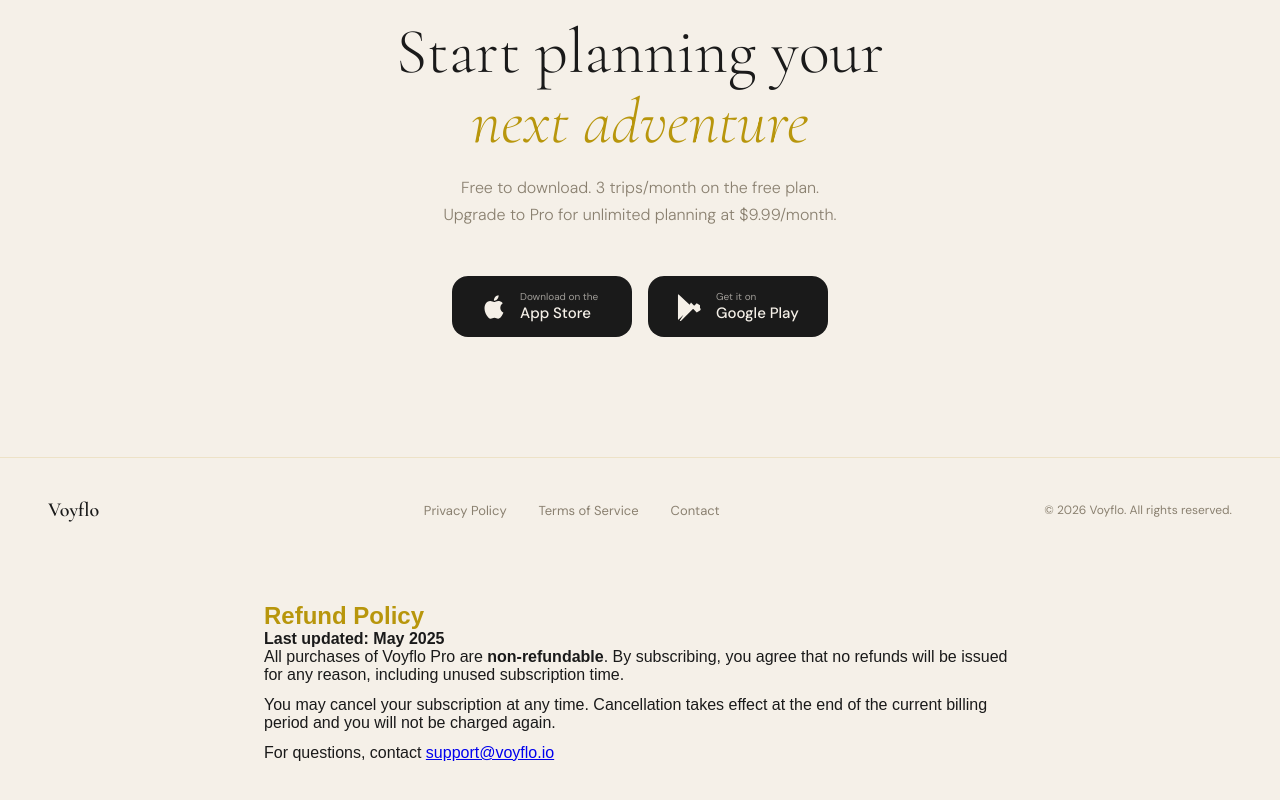
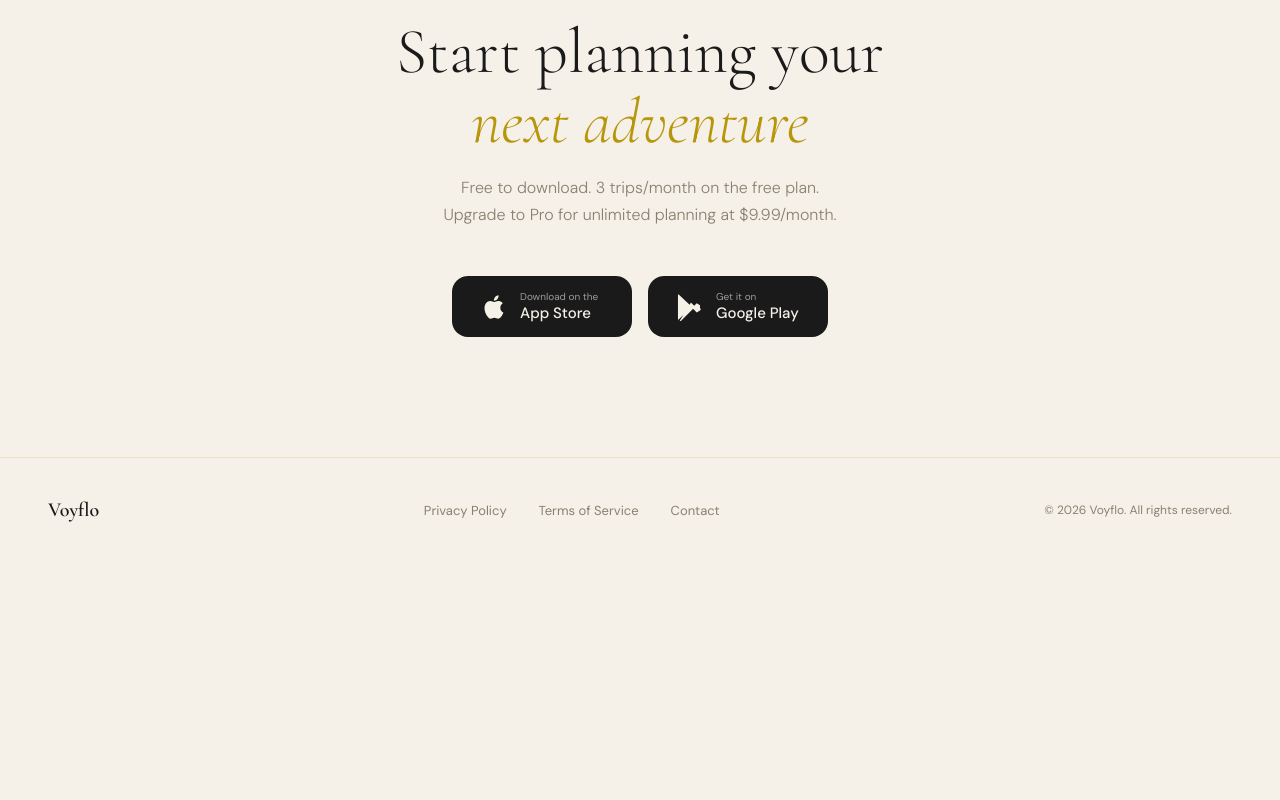
Before and after one commit to Voyflo-app/voyflo-website, a plain HTML site: page index.html in a window 1280 px wide. Shown: the part 3026-3826 px from the top of the page. After the commit the page ends 3588 px from the top, so only its background shows below. Drawn offline with nearby package versions, Linux system fonts and the light colour scheme.

Commit message:
index.html

```diff
--- a/index.html
+++ b/index.html
@@ -731,12 +731,5 @@
     observer.observe(el);
   });
 </script>
-  <section style="max-width:800px;margin:40px auto;padding:0 24px;font-family:sans-serif;color:#1A1A1A;">
-  <h2 style="color:#B8960C;">Refund Policy</h2>
-  <p><strong>Last updated: May 2025</strong></p>
-  <p>All purchases of Voyflo Pro are <strong>non-refundable</strong>. By subscribing, you agree that no refunds will be issued for any reason, including unused subscription time.</p>
-  <p style="margin-top:12px;">You may cancel your subscription at any time. Cancellation takes effect at the end of the current billing period and you will not be charged again.</p>
-  <p style="margin-top:12px;">For questions, contact <a href="mailto:support@voyflo.io">support@voyflo.io</a></p>
-</section>
 </body>
 </html>
```
